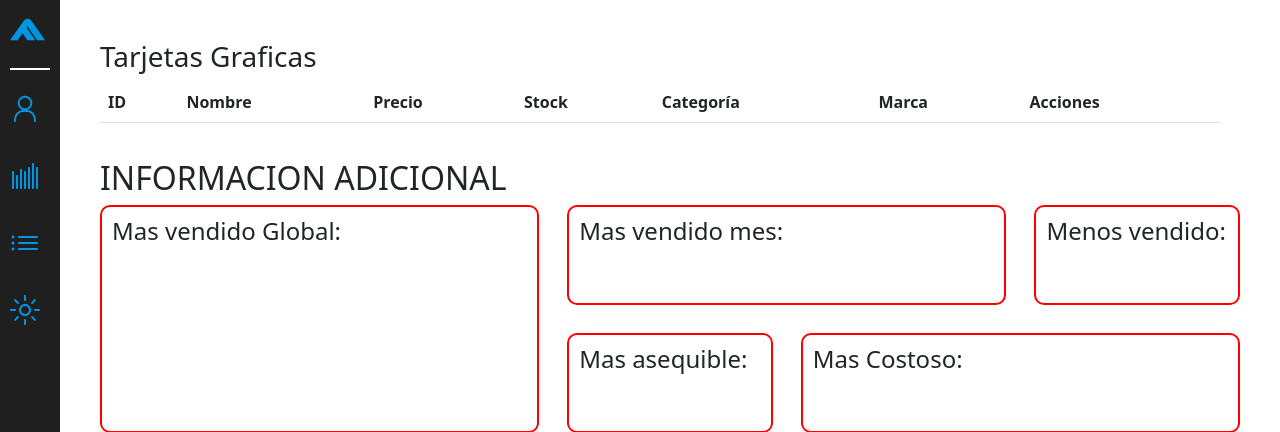
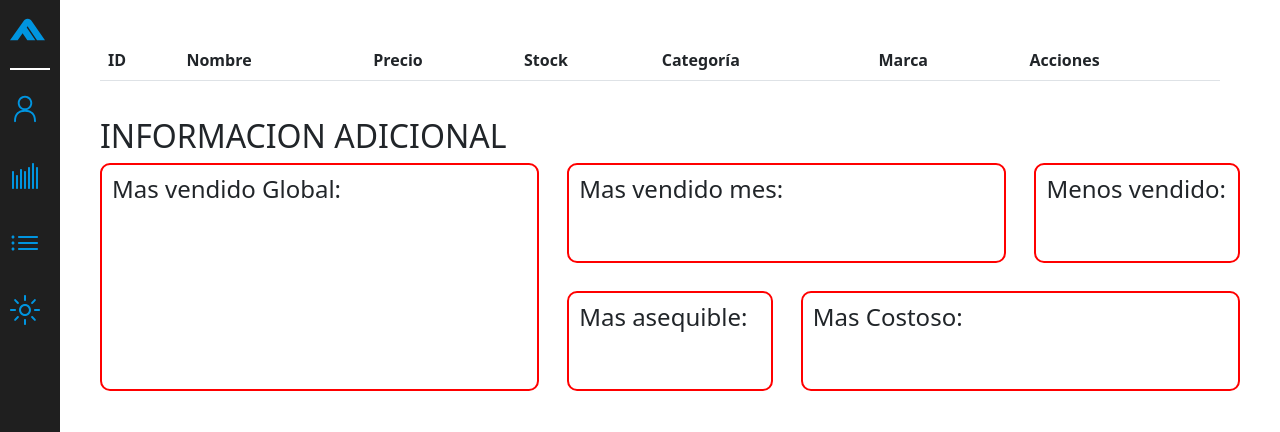
Before and after one commit to xndreeAA/BUILDIFY-V1, a Flask app: page /admin/productos in a window 1280 px wide. Shown: the part 84-516 px from the top of the page. Run offline with Flask 3, Linux system fonts and the light colour scheme; a user stored in the database is signed in; data comes from the database, SQL or seed files in the repository; lists and menus that the app fills with data are empty; parts of the project's set-up code (start-up, migrations or seed data) failed here and were passed over; some libraries are stand-ins or nearby versions.

Commit message:
minor: cambio minusculo en crud productos

```diff
--- a/app/templates/admin/crud-productos.html
+++ b/app/templates/admin/crud-productos.html
@@ -8,7 +8,6 @@
 {% block content %}
     <section id="stock-container-section">
         <article class="stock-container-article">
-            <h3>Tarjetas Graficas</h3>
                 <table id="tabla-productos" class="display table table-striped">
                 <thead>
                     <tr>
```
